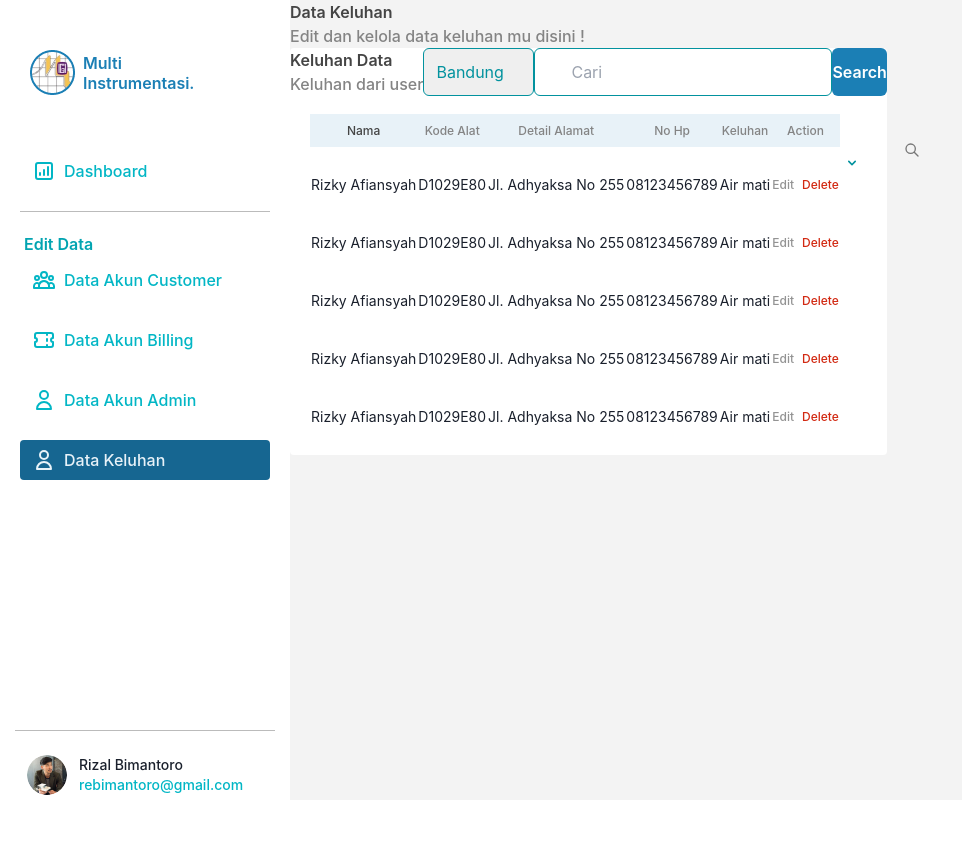
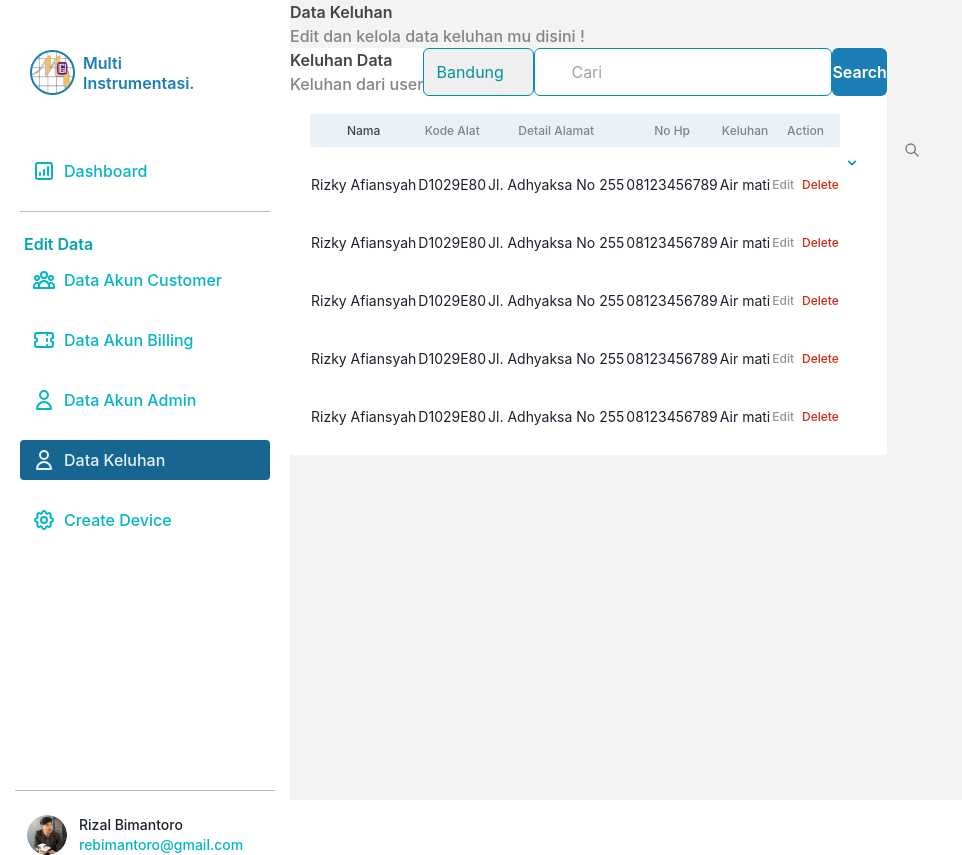
Before and after one commit to Smart-Dashboard-ESD/Website_Smart_Dashboard, a React (Create React App) app: page /data-keluhan in a window 1280 px wide. Shown: the whole page, without its empty margins (0-962 px from the left). Before the commit the page ends 800 px from the top, so only its background shows below. Built offline with nearby package versions, Linux system fonts and the light colour scheme.

Commit message:
feat/change and add section in admin

```diff
--- a/src/components/Sidebar/SidebarAdmin.js
+++ b/src/components/Sidebar/SidebarAdmin.js
@@ -7,6 +7,7 @@ import {
   HiOutlineUserGroup,
   HiOutlineTicket,
   HiOutlineUser,
+  HiOutlineCog,
 } from "react-icons/hi";
 
 export default function SidebarAdmin() {
@@ -73,13 +74,23 @@ export default function SidebarAdmin() {
         </Link>
         <Link
           to="/data-keluhan"
-          className={`flex flex-row items-center justify-center h-10 font-medium rounded lg:justify-start text-Info-Normal hover:bg-Primary-NormalHover hover:text-Primary-Light active:bg-Primary-NormalActive ${
+          className={`flex flex-row items-center justify-center mb-5 h-10 font-medium rounded lg:justify-start text-Info-Normal hover:bg-Primary-NormalHover hover:text-Primary-Light active:bg-Primary-NormalActive ${
             location.pathname === "/data-keluhan" &&
             "bg-Primary-NormalActive text-Primary-Light"
           }`}
         >
           <HiOutlineUser className="w-6 h-6 lg:ml-3 lg:mr-2" />
           <span className="hidden text-base lg:block">Data Keluhan</span>
+        </Link>
+        <Link
+          to="/create-device"
+          className={`flex flex-row items-center justify-center h-10 font-medium rounded lg:justify-start text-Info-Normal hover:bg-Primary-NormalHover hover:text-Primary-Light active:bg-Primary-NormalActive ${
+            location.pathname === "/create-device" &&
+            "bg-Primary-NormalActive text-Primary-Light"
+          }`}
+        >
+          <HiOutlineCog className="w-6 h-6 lg:ml-3 lg:mr-2" />
+          <span className="hidden text-base lg:block">Create Device</span>
         </Link>
       </div>
       <div className="w-16 lg:w-[260px] mx-auto default:mt-[380px] xl:mt-[250px] border-t border-[#BBBBBB]">
```
